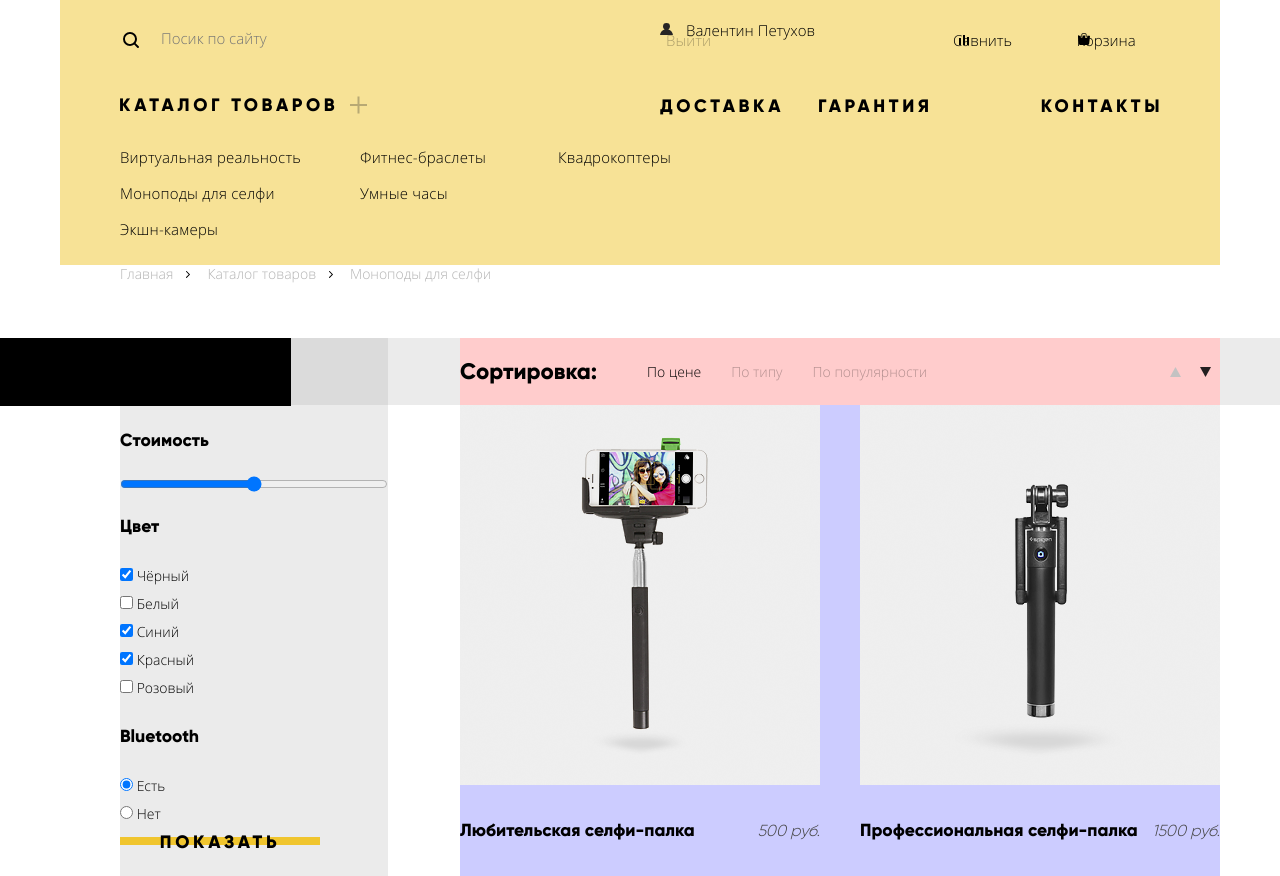
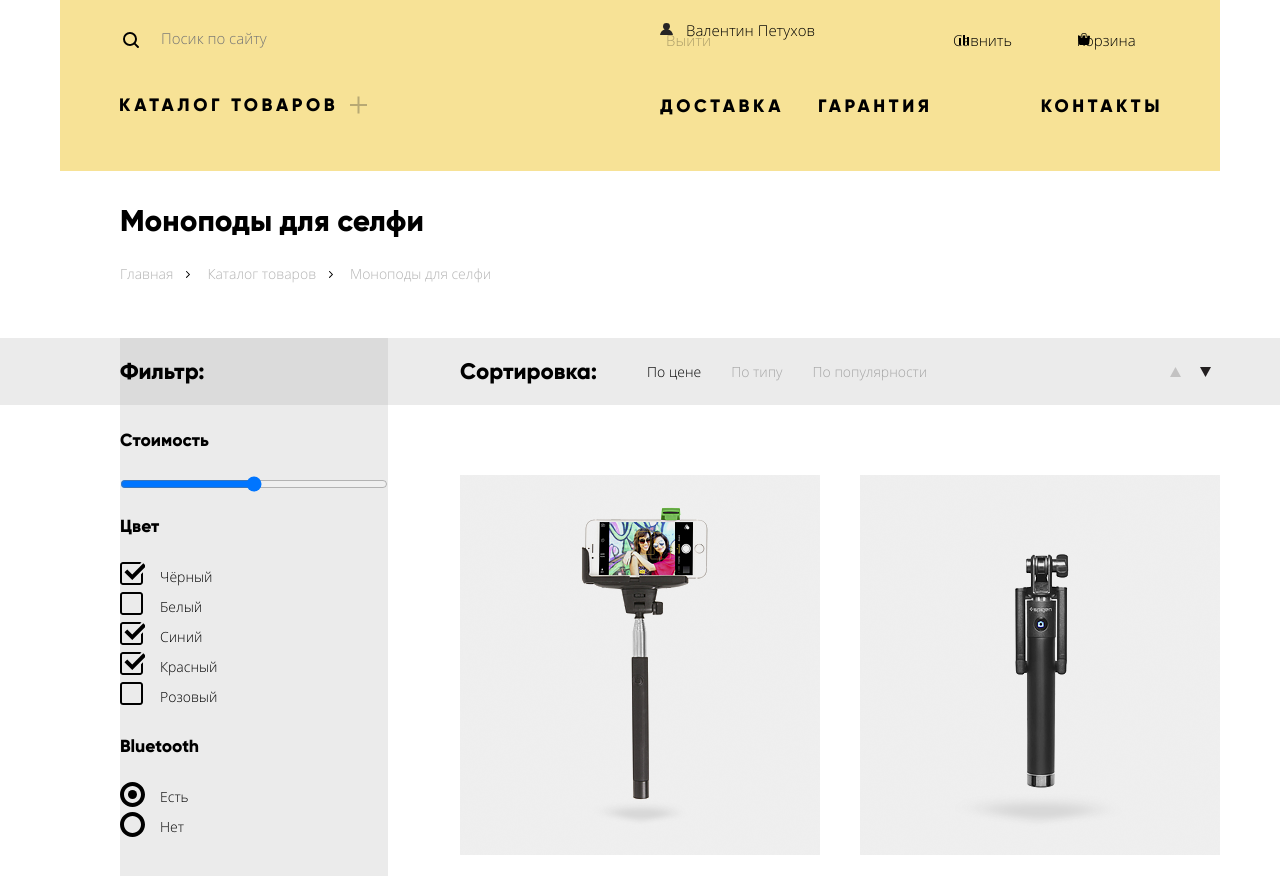
Before and after one commit to Nailya2019/1171555-device-26, a plain HTML site: page catalog.html in a window 1280 px wide. Shown: the part 59-935 px from the top of the page. Drawn offline with Linux system fonts and the light colour scheme; files whose address does not match are found by name.

Commit message:
чекбоксы

```diff
--- a/catalog.html
+++ b/catalog.html
@@ -13,6 +13,7 @@
 
 			<form action="index.html" method="post" class="search-wrap">
 				<input type="text" name="search" placeholder="Посик по сайту" class="search">
+				<!-- <button type="submit" class="search-btn">Найти</button> -->
 			</form>
 
 			<div class="catalog-menu-wrap">
@@ -95,16 +96,16 @@
 						</div>
 						<div class="filter-wrap">
 							<h3 class="color-head">Цвет</h3>
-							<label class="color-label"><input type="checkbox" name="black" value="Чёрный" checked> Чёрный</label>
-							<label class="color-label"><input type="checkbox" name="white" value="Белый"> Белый</label>
-							<label class="color-label"><input type="checkbox" name="blue" value="Синий" checked> Синий</label>
-							<label class="color-label"><input type="checkbox" name="red" value="Красный" checked> Красный</label>
-							<label class="color-label"><input type="checkbox" name="pink" value="Розовый"> Розовый</label>
+							<input type="checkbox" name="black" id="black" value="Чёрный" checked><label class="color-label" for="black">Чёрный</label>
+							<input type="checkbox" name="white" id="white" value="Белый"><label class="color-label" for="white">Белый</label>
+							<input type="checkbox" name="blue" id="blue" value="Синий" checked><label class="color-label" for="blue">Синий</label>
+							<input type="checkbox" name="red" id="red" value="Красный" checked><label class="color-label" for="red">Красный</label>
+							<input type="checkbox" name="pink" id="pink" value="Розовый"><label class="color-label" for="pink">Розовый</label>
 						</div>
 						<div class="filter-wrap">
 							<h3 class="bluetooth-head">Bluetooth</h3>
-							<label class="bluetooth-label"><input type="radio" name="bluetooth" value="Есть" checked> Есть</label>
-							<label class="bluetooth-label"><input type="radio" name="bluetooth" value="Нет"> Нет</label>
+							<input type="radio" name="bluetooth" id="yes" value="Есть" checked><label class="bluetooth-label" for="yes">Есть</label>
+							<input type="radio" name="bluetooth" id="no" value="Нет"><label class="bluetooth-label" for="no">Нет</label>
 						</div>
 						<button type="submit" class="nav-btn filter-btn">Показать</button>
 					</form>
@@ -173,7 +174,7 @@
 	<footer class="footer">
 		<div class="container">
 			<div class="footer-wrap-1">
-				<img src="img/logo-yellow.svg" class="footer-logo" alt="Логотип интернет-магазина гаджетов «Девайс»" width="200">
+				<a href="index.html"><img src="img/logo-yellow.svg" class="footer-logo" alt="Логотип интернет-магазина гаджетов «Девайс»" width="200"></a>
 				<div class="footer__btn-wrap">
 					<span class="btn-user user-name footer__entry">Валентин Петухов</span>
 					<a href="" class="btn-user btn-registed">Выйти</a>
--- a/css/style.css
+++ b/css/style.css
@@ -137,7 +137,8 @@ input::placeholder{
 .btn-list .btn-user__compare::before,
 .btn-list .btn-user__bascket::before,
 .footer__btn-user::before,
-.footer__entry::before{
+.footer__entry::before
+{
 	content: "";
 	position: absolute;
 	top:3px;
@@ -146,7 +147,8 @@ input::placeholder{
 	height: 15px;
 }
 
-.user-wrapper .btn-user__entry::before{
+.user-wrapper .btn-user__entry::before
+{
 	background: url("../img/user.svg") no-repeat 0 0;
 }
 
@@ -446,6 +448,9 @@ input::placeholder{
 .slider-details{
 	width: 220px;
 	margin-right: 180px;
+}
+.filter-btn{
+	margin-top: 37px;
 }
 .filter-btn,
 .popup-btn{
@@ -784,14 +789,6 @@ h2.contacts-head{
 	justify-content: space-between;
 }
 
-.filter-header-container::before{
-	content: "";
-	position: absolute;
-	background: #000;
-	width: 100%;
-	right:77.3%;
-	height: 68px;
-}
 
 .filter-header__left{
 	width: 268px;
@@ -803,7 +800,6 @@ h2.contacts-head{
 	justify-content: space-between;
 	align-items: center;
 	width: 760px;
-	background: #fcc;
 }
 
 .filter-header__left h2{
@@ -857,6 +853,54 @@ span.arr-blocked,
 	flex-direction: column;
 }
 
+
+
+input[type="checkbox"],
+input[type="radio"]{
+	display: none;
+}
+
+
+input[type="checkbox"] + label,
+input[type="radio"] + label{
+	display: inline-block;
+	line-height: 30px;
+	padding-left: 40px;
+	cursor: pointer;
+	vertical-align: top;
+	position: relative;
+}
+
+input[type="checkbox"] + label::before,
+input[type="checkbox"]:checked + label::before,
+input[type="radio"] + label::before,
+input[type="radio"]:checked + label::before
+{
+	content: "";
+	position: absolute;
+	top:0;
+	left: 0;
+	display: block;
+	width: 25px;
+	height: 25px;
+}
+
+input[type="checkbox"] + label::before{
+	background: url("../img/checkbox-off.svg") no-repeat 0 0;
+}
+
+input[type="checkbox"]:checked + label::before{
+	background: url("../img/checkbox-on.svg") no-repeat 0 0;
+}
+
+input[type="radio"] + label::before{
+	background: url("../img/radio-off.svg") no-repeat 0 0;
+}
+
+input[type="radio"]:checked + label::before{
+	background: url("../img/radio-on.svg") no-repeat 0 0;
+}
+
 .product-outer{
 	width: 760px;
 	display: flex;
@@ -876,16 +920,14 @@ span.arr-blocked,
 .sorting{
 	align-items: center;
 	justify-content: space-around;
-	background: #fcc;
+
 }
 
 .product-container{
 	justify-content: space-between;
+	margin-top: 70px;
 }
 
-.product-container{
-	background-color: #ccf;
-}
 
 .product-wrap{
 	display: flex;
@@ -898,6 +940,7 @@ span.arr-blocked,
 	justify-content: space-between;
 	align-items: center;
 	background: #ebebeb;
+	margin-bottom: 77px;
 }
 
 .pagination-num-wrap .pagination-link{
@@ -972,6 +1015,9 @@ a.pagination-active,
 	color: rgba(0, 0, 0, 0.302);
 }
 
+.btn-catalog:hover + .navigation{
+	display: flex;
+}
 
 .breadcrumbs__link:active{
 	color: rgba(0, 0, 0, 0.102);
@@ -1063,7 +1109,7 @@ a.pagination-active,
 
 /* Cетка */
 .navigation{
-	display: flex;
+	display: none;
 	width: 100%;
 	position: absolute;
 	left:0;
@@ -1071,6 +1117,7 @@ a.pagination-active,
 	z-index: 99;
     padding-left: 20px;
     margin-top: 6px;
+    padding-bottom: 15px;
 }
 
 .nav-list{
```
Also changed, not shown: index.html (line endings or trailing spaces).
